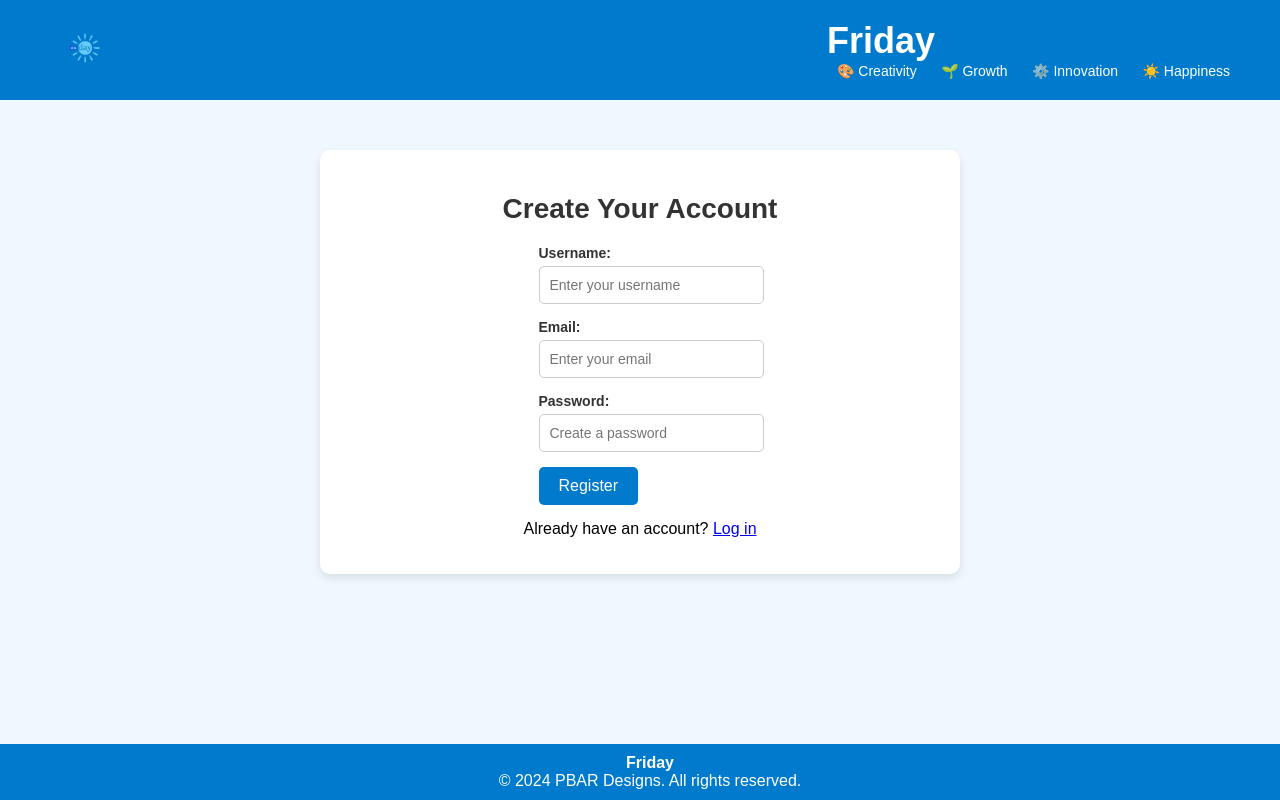
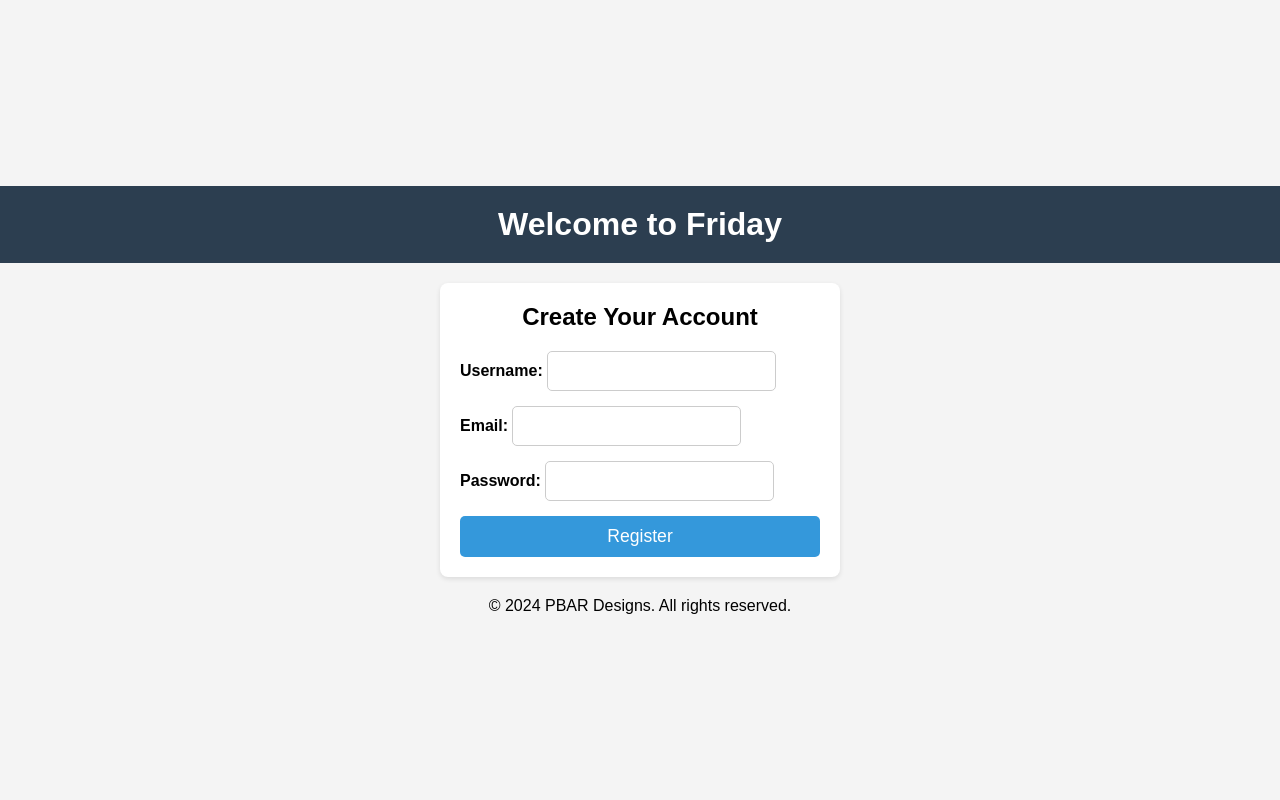
Before and after one commit to pbar8017/pbar-github.io, a website: page register.html in a window 1280 px wide. Drawn offline with Linux system fonts and the light colour scheme.

Commit message:
update v6

```diff
--- a/register.css
+++ b/register.css
@@ -1,122 +1,84 @@
-/* Basic styling for the page */
+/* Basic reset */
+* {
+    margin: 0;
+    padding: 0;
+    box-sizing: border-box;
+}
+
+/* Body styling */
 body {
     font-family: Arial, sans-serif;
-    background-color: #f0f8ff;
-    margin: 0;
-    padding: 0;
+    background-color: #f4f4f4;
+    display: flex;
+    flex-direction: column;
+    align-items: center;
+    justify-content: center;
+    height: 100vh;
 }
 
+/* Header styling */
 header {
-    background-color: #007acc;
+    background-color: #2C3E50;
     color: white;
     padding: 20px;
+    width: 100%;
     text-align: center;
 }
 
-.header-container {
-    display: flex;
-    justify-content: space-between;
-    align-items: center;
-    max-width: 1200px;
-    margin: 0 auto;
-}
-
-.logo-container img {
-    height: 50px;
-}
-
-.header-text {
-    text-align: left;
-}
-
-.header-text h1 {
-    font-size: 36px;
-    margin: 0;
-}
-
-.keywords span {
-    font-size: 14px;
-    margin: 0 10px;
-}
-
+/* Main content styling */
 main {
-    max-width: 600px;
-    margin: 50px auto;
+    background-color: white;
     padding: 20px;
-    background-color: white;
-    border-radius: 10px;
-    box-shadow: 0 4px 8px rgba(0, 0, 0, 0.1);
+    border-radius: 8px;
+    box-shadow: 0 2px 5px rgba(0, 0, 0, 0.1);
+    width: 100%;
+    max-width: 400px;
+    margin-top: 20px;
 }
 
 h2 {
-    font-size: 28px;
-    color: #333;
+    text-align: center;
     margin-bottom: 20px;
-    text-align: center;
 }
 
-.form-wrapper {
+/* Form styling */
+form {
     display: flex;
     flex-direction: column;
-    align-items: center;
 }
 
-.form-group {
+div {
     margin-bottom: 15px;
-    width: 100%;
 }
 
-.form-group label {
-    font-size: 14px;
+label {
     font-weight: bold;
-    color: #333;
-    display: block;
     margin-bottom: 5px;
 }
 
-.form-group input {
-    width: 100%;
+input {
     padding: 10px;
-    font-size: 14px;
+    font-size: 1rem;
     border: 1px solid #ccc;
     border-radius: 5px;
 }
 
-.register-button {
-    background-color: #007acc;
+button {
+    background-color: #3498db;
     color: white;
-    padding: 10px 20px;
-    font-size: 16px;
+    padding: 10px;
     border: none;
     border-radius: 5px;
+    font-size: 1.1rem;
     cursor: pointer;
 }
 
-.register-button:hover {
-    background-color: #005fa3;
+button:hover {
+    background-color: #2980b9;
 }
 
-.login-link {
-    margin-top: 15px;
+/* Footer styling */
+footer {
+    margin-top: 20px;
     text-align: center;
 }
-
-footer {
-    background-color: #007acc;
-    color: white;
-    text-align: center;
-    padding: 10px;
-    position: absolute;
-    bottom: 0;
-    width: 100%;
-}
-
-footer p {
-    margin: 0;
-}
-
-footer a {
-    color: white;
-    text-decoration: none;
-    font-weight: bold;
-}
--- a/register.html
+++ b/register.html
@@ -4,53 +4,34 @@
     <meta charset="UTF-8">
     <meta name="viewport" content="width=device-width, initial-scale=1.0">
     <title>Register - Friday</title>
-    <link rel="stylesheet" href="register.css">
-    <script src="register.js" defer></script> <!-- Include the JS file -->
+    <link rel="stylesheet" href="register.css">  <!-- Include the CSS file -->
+    <script src="register.js" defer></script>   <!-- Include the JS file -->
 </head>
 <body>
 <header>
-    <div class="header-container">
-        <a href="index.html" class="logo-container">
-            <img src="Images/Friday%20brand.png" alt="Friday Logo" class="logo">
-        </a>
-        <div class="header-text">
-            <h1>Friday</h1>
-            <div class="keywords">
-                <span>🎨 Creativity</span>
-                <span>🌱 Growth</span>
-                <span>⚙️ Innovation</span>
-                <span>☀️ Happiness</span>
-            </div>
-        </div>
-    </div>
+    <h1>Welcome to Friday</h1>
 </header>
 
-<main class="register-container">
-    <div class="form-wrapper">
+<main>
     <h2>Create Your Account</h2>
     <form id="register-form">
-            <div class="form-group">
+        <div>
             <label for="username">Username:</label>
-                <input type="text" id="username" name="username" placeholder="Enter your username" required>
+            <input type="text" id="username" name="username" required>
         </div>
-            <div class="form-group">
+        <div>
             <label for="email">Email:</label>
-                <input type="email" id="email" name="email" placeholder="Enter your email" required>
+            <input type="email" id="email" name="email" required>
         </div>
-            <div class="form-group">
+        <div>
             <label for="password">Password:</label>
-                <input type="password" id="password" name="password" placeholder="Create a password" required>
+            <input type="password" id="password" name="password" required>
         </div>
-            <button type="submit" class="register-button">Register</button>
+        <button type="submit">Register</button>
     </form>
-        <p class="login-link">Already have an account? <a href="login.html">Log in</a></p>
-    </div>
 </main>
 
 <footer>
-    <nav>
-        <a href="index.html">Friday</a>
-    </nav>
     <p>&copy; 2024 PBAR Designs. All rights reserved.</p>
 </footer>
 </body>
--- a/register.js
+++ b/register.js
@@ -1,5 +1,6 @@
-// JavaScript to handle the form submission
-async function handleRegister(event) {
+document.addEventListener('DOMContentLoaded', () => {
+    const registerForm = document.getElementById('register-form');
+    registerForm.addEventListener('submit', async (event) => {
         event.preventDefault(); // Prevent form from refreshing the page
 
         const username = document.getElementById('username').value;
@@ -7,7 +8,6 @@ async function handleRegister(event) {
         const password = document.getElementById('password').value;
 
         try {
-        // Send the registration data to the backend
             const response = await fetch('http://localhost:3000/register', {
                 method: 'POST',
                 headers: {
@@ -16,22 +16,16 @@ async function handleRegister(event) {
                 body: JSON.stringify({ username, email, password }),
             });
 
-        if (!response.ok) {
-            const error = await response.text(); // Fetch error message
-            throw new Error(error);
+            const result = await response.json();
+
+            if (response.ok) {
+                alert('Account created successfully!');
+                window.location.href = '/Friday%20App.html'; // Redirect to Friday App page
+            } else {
+                throw new Error(result.message || 'Error creating account');
             }
-
-        const result = await response.json();
-        alert('Account successfully created! Redirecting to your activity page...');
-        window.location.href = 'Friday App.html'; // Redirect to activity page after registration
         } catch (error) {
-        console.error('Error registering:', error);
             alert(`Failed to create account: ${error.message}`);
         }
-}
-
-// Attach event listener after the page content is loaded
-document.addEventListener('DOMContentLoaded', () => {
-    const registerForm = document.getElementById('register-form');
-    registerForm.addEventListener('submit', handleRegister);
     });
+});
```
Also changed, not shown: server.js (+35 -40 lines). Lines whose indentation alone changed are shown as unchanged.
